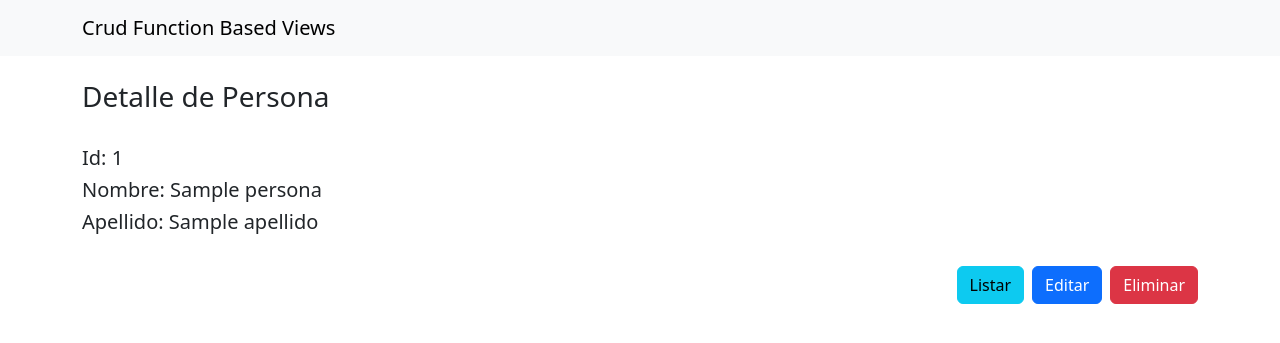
After one commit to sergiovnp/DjangoCrudCbv, a Django app: template personas/templates/personas/persona_detail.html in a window 1280 px wide. The commit adds this page. Shown: the top 343 px of the page. Run offline with Django 3.2, Linux system fonts and the light colour scheme; the template is opened without the code that fills it: most values are stand-ins (such as "Sample title", 1, 10 or a date in 2020); some libraries are stand-ins or nearby versions.

Commit message:
Views, Detalle de Persona

```diff
--- /dev/null
+++ b/personas/templates/personas/persona_detail.html
@@ -0,0 +1,33 @@
+{% extends 'index.html' %}
+{% load static %}
+
+
+
+{% block content %}
+<br>
+
+<div class="container">
+
+    <h3>Detalle de Persona</h3>
+    <br>
+
+        {% if persona %}
+
+        <h5>Id: {{ persona.id }}</h5>
+        <h5>Nombre: {{ persona.nombre }}</h5>
+        <h5>Apellido: {{ persona.apellido }}</h5>
+
+        {% else %}
+            <h3>No hay registros de una Persona para listar...</h3>
+        {% endif %}
+        <br>
+        <div class="d-grid gap-2 d-md-flex justify-content-md-end">
+            <a class="btn btn-info" href="{% url 'persona_list' %}" role="button">Listar</a>
+            <a class="btn btn-primary" href="" role="button">Editar</a>
+            <a class="btn btn-danger" href="" role="button">Eliminar</a>
+          </div>
+
+</div>
+
+
+{% endblock %}
--- a/personas/templates/personas/persona_list.html
+++ b/personas/templates/personas/persona_list.html
@@ -39,7 +39,7 @@
           <tr>
             <th scope="row">{{persona.id}}</th>
             <td>{{persona.nombre}}</td>
-            <td><a href='' style="text-decoration:none">{{persona.apellido}} </a></td>
+            <td><a href="{% url 'persona_detail' persona.id  %}" style="text-decoration:none">{{persona.apellido}} </a></td>
           </tr>
         {% endfor %}
 
--- a/personas/urls.py
+++ b/personas/urls.py
@@ -1,6 +1,7 @@
 from django.urls import path
-from .views import PersonaList
+from .views import PersonaList, PersonaDetail
 
 urlpatterns = [
     path('', PersonaList.as_view(), name="persona_list"),
+    path('persona_detail/<int:pk>/', PersonaDetail.as_view(), name="persona_detail"),
 ]
--- a/personas/views.py
+++ b/personas/views.py
@@ -1,7 +1,12 @@
 from django.shortcuts import render
 from django.views.generic.list import ListView
+from django.views.generic.detail import DetailView
 from .models import Persona
 
 
 class PersonaList(ListView):
     model = Persona
+
+
+class PersonaDetail(DetailView):
+    model = Persona
```
